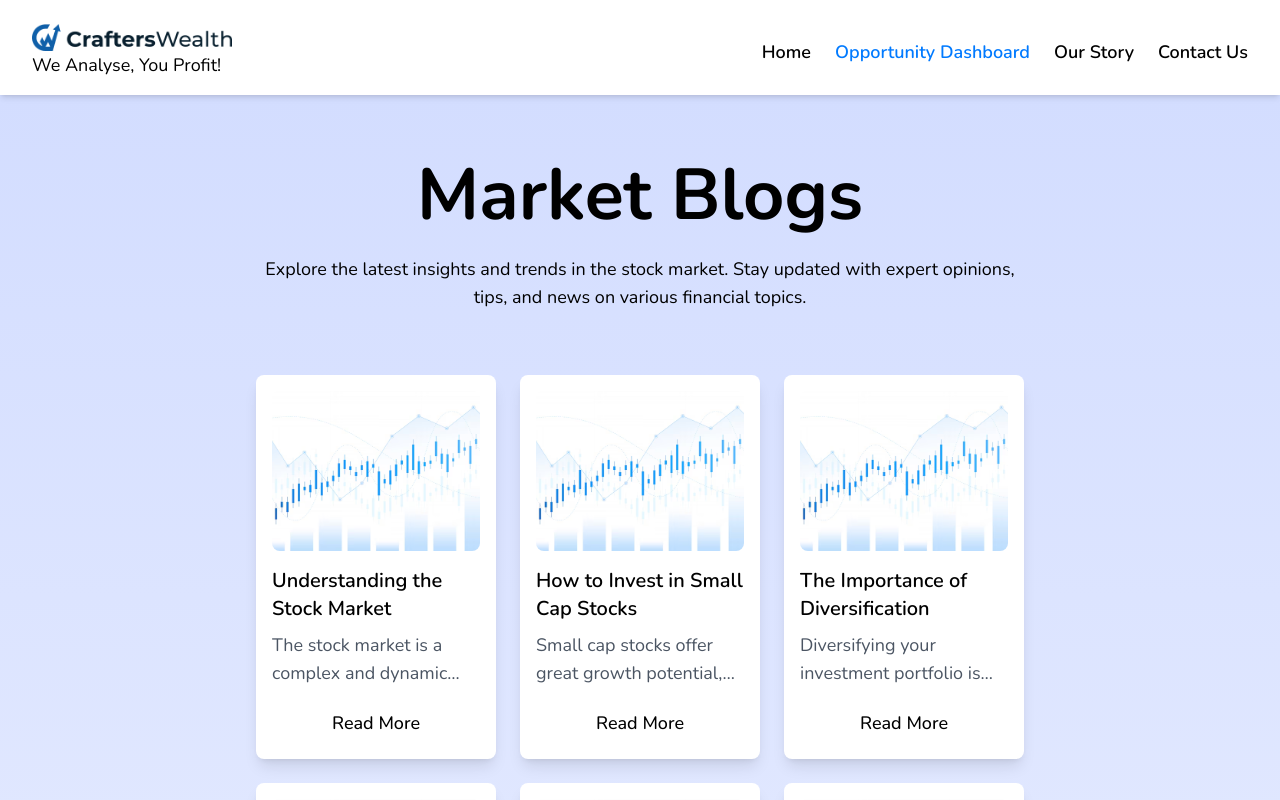
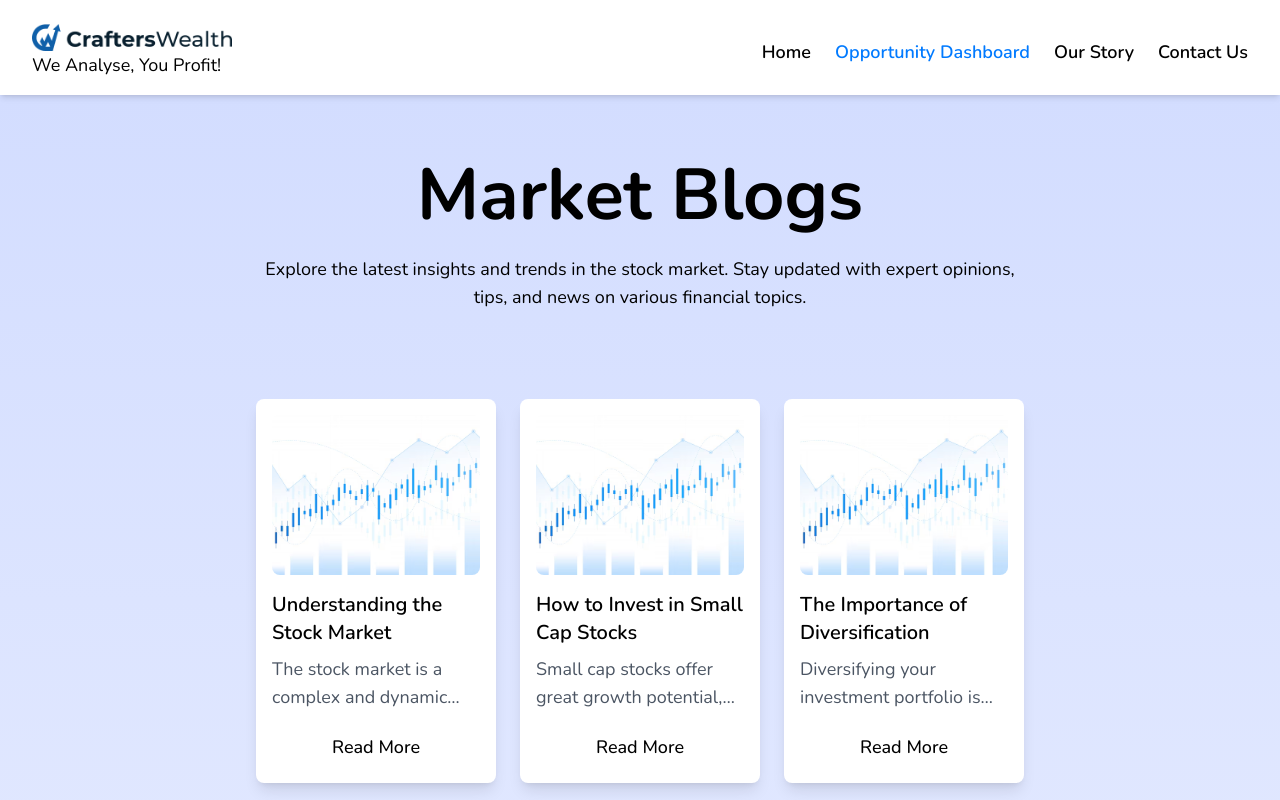
Before and after one commit to SkandaAithal/Crafterswealth, a Next.js app: page /articles in a window 1280 px wide. Shown: the top 800 px of the page. Built offline with nearby package versions, Linux system fonts and the light colour scheme.

Commit message:
articles page fix

```diff
--- a/src/pages/articles.tsx
+++ b/src/pages/articles.tsx
@@ -7,12 +7,14 @@ import Typewriter from "@/components/common/TypeWriter";
 
 const Articles: React.FC = () => {
   return (
-    <main className="bg-gradient-to-b from-[#D3DDFF] to-white layout pb-16">
-      <Title text="Market Blogs" className="text-center" />
-      <Typewriter
-        text="Explore the latest insights and trends in the stock market. Stay updated with expert opinions, tips, and news on various financial topics."
-        className="max-w-screen-md mx-auto text-center h-14"
-      />
+    <main className="bg-gradient-to-b from-[#D3DDFF] to-white layout space-y-6 pb-16">
+      <div>
+        <Title text="Market Blogs" className="text-center" />
+        <Typewriter
+          text="Explore the latest insights and trends in the stock market. Stay updated with expert opinions, tips, and news on various financial topics."
+          className="max-w-screen-md mx-auto text-center h-14"
+        />
+      </div>
       <section className="grid grid-cols-1 md:grid-cols-2 lg:grid-cols-3 gap-6 layout">
         {BLOGS_DATA.map((blog) => (
           <div
```
